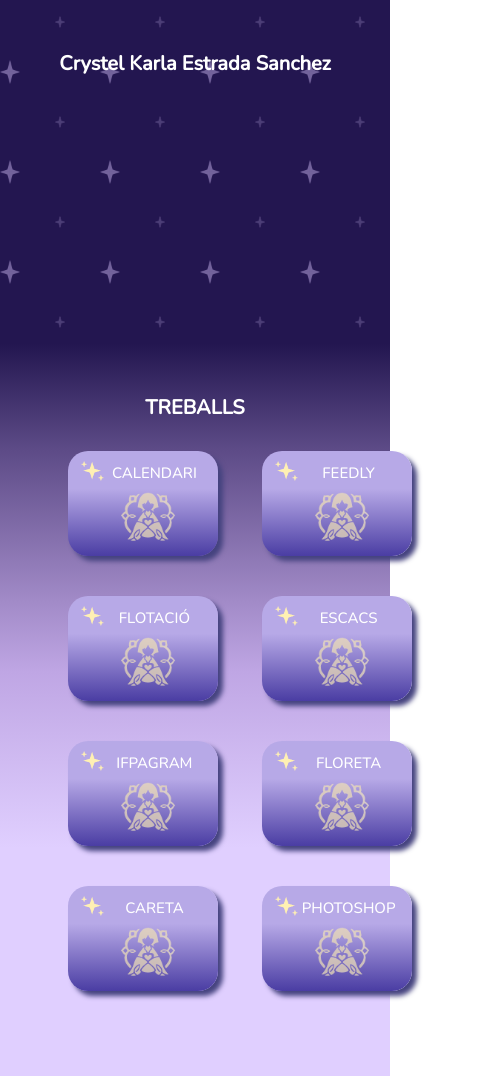
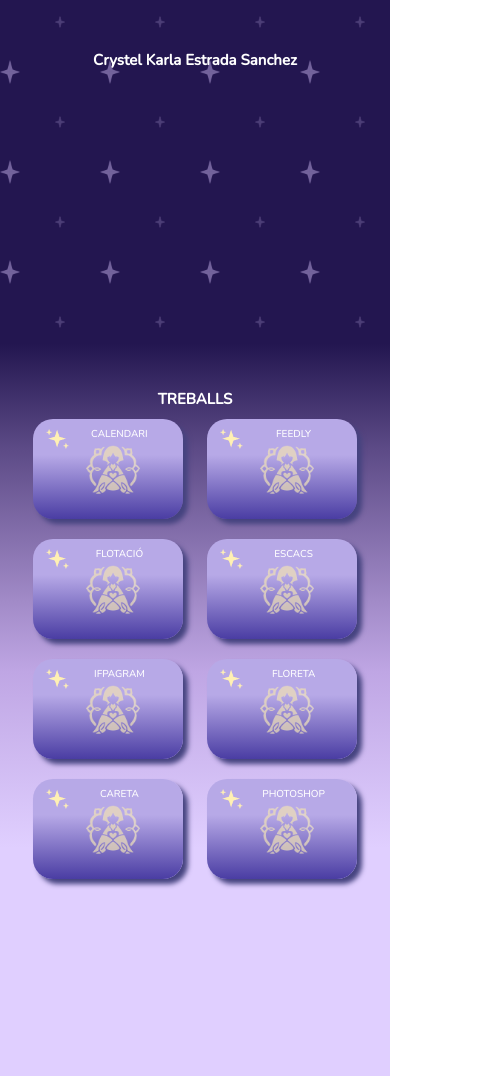
Before and after one commit to cestrada-ifp/MP08, a plain HTML site: page index.html in a window 390 px wide. Shown: the part 500-1576 px from the top of the page, 480 px wide, since content can reach past the window. Drawn offline with nearby package versions, Linux system fonts and the light colour scheme.

Commit message:
odioesto00018
AHHHHHHHHHH

```diff
--- a/css/style.css
+++ b/css/style.css
@@ -217,9 +217,9 @@
 @media screen and (max-width: 480px) {
     html, body {
         height: 100%;
+        width: 100%;
         font-family: "Nunito", sans-serif;
         font-optical-sizing: auto;
-
     }
     .nav{
         position: fixed;
@@ -232,26 +232,25 @@
     }
 
     h1{
-        font-size: 70px;
+        font-size: 65px;
     }
     h2{
-        padding-top: 50px;
-        font-size:20px;
+        padding-top: 45px;
+        font-size:15px;
     }
     h3{
         padding-top: 550px;
-        font-size: 20px;
+        font-size: 15px;
     }
 
 
     .p2 li{
-        display: inline block;
-        height: 105px;
+        height: 100px;
         width: 150px;
         border-radius: 20px;
-        margin: 20px;
+        margin: 10px;
         text-align: center;
-        font-size: 15px;
+        font-size: 10px;
     }
     .p2 img {
         width: 23px;
@@ -262,9 +261,10 @@
         right: -13px;
     }
     .p2 ul{
-        width: 480px;
+        width: 100%;
         padding-top:  0px;
-        margin: 10px auto;
+        margin: 0px auto;
+
     }
     .scara img{
         width: 60px;
@@ -294,6 +294,7 @@
     }
     .p3 ul{
         padding-top: 40px;
+        width: 100%;
     }
     svg{
        float: left;
```
